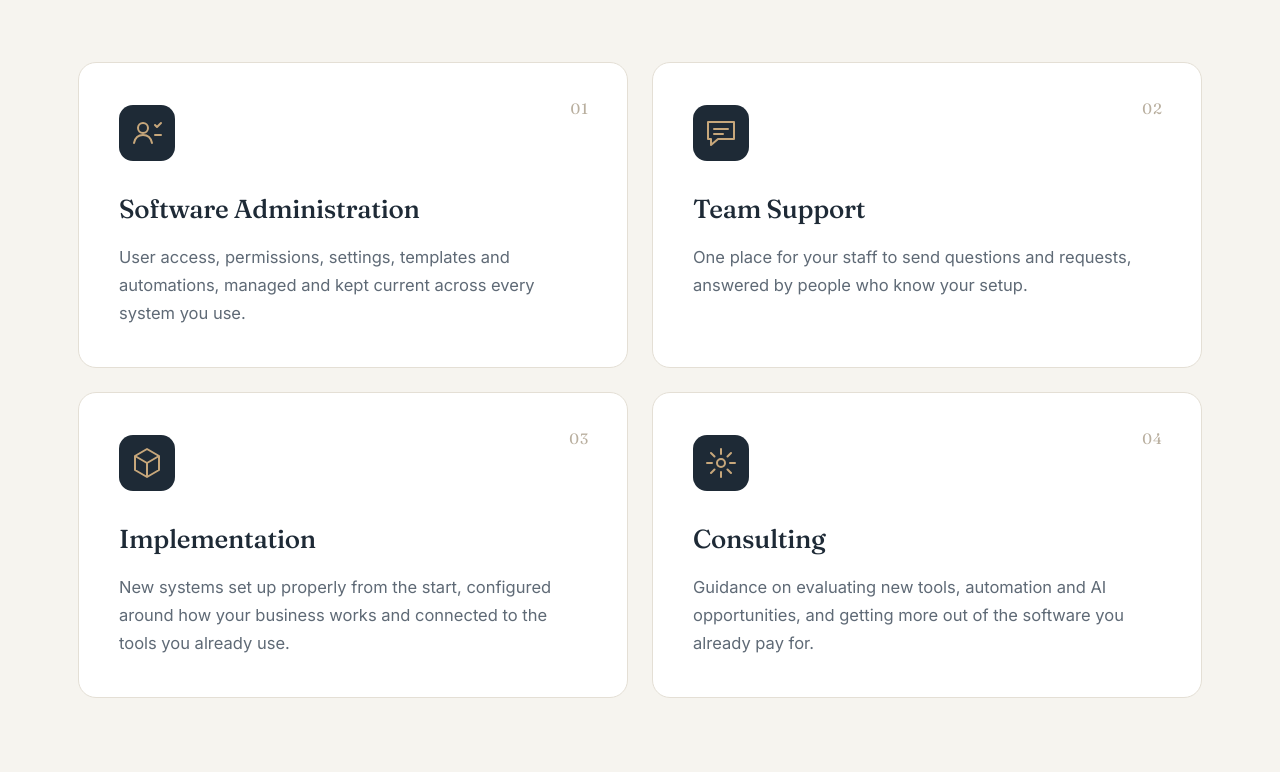
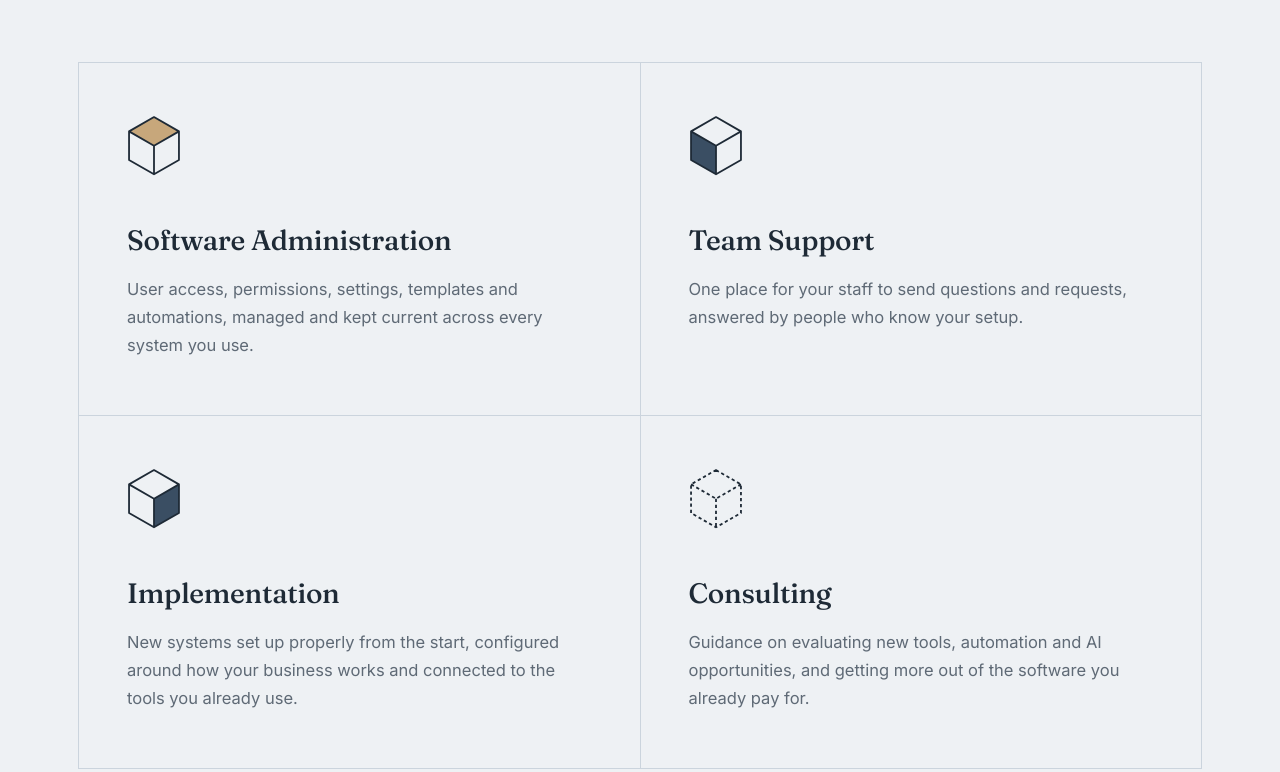
Before and after one commit to Software-Matters/website, a plain HTML site: page index.html in a window 1280 px wide. Shown: the part 1060-1832 px from the top of the page. Drawn offline with Linux system fonts and the light colour scheme.

Commit message:
v18: Services — cool gray-blue background, single panel with hairline cells, cube line icons, navy hover

```diff
--- a/index.html
+++ b/index.html
@@ -13,7 +13,7 @@
   --gold:#C7A77B; --gold-2:#E2CBA5;
   --navy:#1E2A36; --slate:#3A4E63;
   --ink:#121A23; --ink-2:#18222D; --line:#26323F;
-  --paper:#F6F4EF; --paper-2:#EDE9E1;
+  --paper:#EEF1F4; --paper-2:#EDE9E1;
   --text:#1B232C; --muted:#5F6A76; --muted-d:#9EA9B5;
   --serif:"Sora",system-ui,sans-serif;
   --heading:"Fraunces",Georgia,serif;
@@ -248,6 +248,28 @@ body.ready .scroll-cue{opacity:1}
 .who-card.partner .label{color:var(--gold)!important}
 .who-card.partner .deco use{fill:#fff!important}
 
+
+/* ===== Services v2: one panel, hairline cells, cube line marks ===== */
+.services{background:var(--paper)!important}
+.services::before{opacity:.35!important}
+.svc-panel{display:grid;grid-template-columns:1fr 1fr;border-top:1px solid #CBD4DD;border-left:1px solid #CBD4DD}
+.cell{position:relative;padding:52px 48px 56px;border-right:1px solid #CBD4DD;border-bottom:1px solid #CBD4DD;overflow:hidden;transition:color .45s var(--ease)}
+.cell::before{content:"";position:absolute;inset:0;background:var(--navy);transform:scaleY(0);transform-origin:bottom;transition:transform .55s var(--ease);z-index:0}
+.cell:hover::before{transform:scaleY(1)}
+.cell > *{position:relative;z-index:1}
+.cell .cm{width:54px;height:auto;margin-bottom:34px;overflow:visible;transition:transform .6s var(--ease)}
+.cell .cm .ln{fill:none;stroke:var(--navy);stroke-width:22;stroke-linejoin:round;transition:stroke .45s}
+.cell .cm .lit{fill:var(--slate);transition:fill .45s}
+.cell:first-child .cm .lit{fill:var(--gold)}
+.cell h3{font-family:var(--heading);font-weight:500;font-size:28px;letter-spacing:-.3px;color:var(--navy);margin-bottom:12px;transition:color .45s}
+.cell p{color:var(--muted);font-size:16.5px;line-height:1.7;max-width:440px;transition:color .45s}
+.cell:hover h3{color:#fff}
+.cell:hover p{color:var(--muted-d)}
+.cell:hover .cm{transform:translateY(-4px) rotate(-4deg)}
+.cell:hover .cm .ln{stroke:var(--gold)}
+.cell:hover .cm .lit{fill:var(--gold)}
+@media (max-width:900px){.svc-panel{grid-template-columns:1fr}.cell{padding:40px 30px 44px}}
+
 /* scroll reveal */
 .rv{opacity:0;transform:translateY(40px);transition:opacity 1s var(--ease),transform 1s var(--ease)}
 .rv.in{opacity:1;transform:none}
@@ -356,28 +378,24 @@ body.ready .scroll-cue{opacity:1}
       </div>
       <p class="rv d2">Ongoing care for the systems you already rely on, with support for whatever comes next.</p>
     </div>
-    <div class="svc-grid">
-      <article class="svc rv">
-        <span class="num">01</span>
-        <div class="ic"><svg viewBox="0 0 56 56"><rect width="56" height="56" rx="14" fill="#1E2A36"/><g fill="none" stroke="#C7A77B" stroke-width="2" stroke-linecap="round" stroke-linejoin="round"><circle cx="24" cy="23" r="5"/><path d="M15 38c1-5 4.6-8 9-8s8 3 9 8"/><path d="M36 20l2 2 4-4"/><path d="M36 30h6"/></g></svg></div>
+    <div class="svc-panel">
+      <article class="cell rv">
+        <svg class="cm" viewBox="170 125 660 750" aria-hidden="true"><polygon class="lit" points="500,150 805,325 500,500 195,325"/><path class="ln" d="M500 150 L805 325 L805 675 L500 850 L195 675 L195 325 Z M195 325 L500 500 L805 325 M500 500 L500 850"/></svg>
         <h3>Software Administration</h3>
         <p>User access, permissions, settings, templates and automations, managed and kept current across every system you use.</p>
       </article>
-      <article class="svc rv d1">
-        <span class="num">02</span>
-        <div class="ic"><svg viewBox="0 0 56 56"><rect width="56" height="56" rx="14" fill="#1E2A36"/><g fill="none" stroke="#C7A77B" stroke-width="2" stroke-linecap="round" stroke-linejoin="round"><path d="M15 17h26v17H25l-7 6v-6h-3z"/><path d="M21 24h14M21 29h9"/></g></svg></div>
+      <article class="cell rv d1">
+        <svg class="cm" viewBox="170 125 660 750" aria-hidden="true"><polygon class="lit" points="195,325 500,500 500,850 195,675"/><path class="ln" d="M500 150 L805 325 L805 675 L500 850 L195 675 L195 325 Z M195 325 L500 500 L805 325 M500 500 L500 850"/></svg>
         <h3>Team Support</h3>
         <p>One place for your staff to send questions and requests, answered by people who know your setup.</p>
       </article>
-      <article class="svc rv">
-        <span class="num">03</span>
-        <div class="ic"><svg viewBox="0 0 56 56"><rect width="56" height="56" rx="14" fill="#1E2A36"/><g fill="none" stroke="#C7A77B" stroke-width="2" stroke-linejoin="round"><path d="M28 14l12 7v14l-12 7-12-7V21z"/><path d="M16 21l12 7 12-7M28 28v14"/></g></svg></div>
+      <article class="cell rv">
+        <svg class="cm" viewBox="170 125 660 750" aria-hidden="true"><polygon class="lit" points="500,500 805,325 805,675 500,850"/><path class="ln" d="M500 150 L805 325 L805 675 L500 850 L195 675 L195 325 Z M195 325 L500 500 L805 325 M500 500 L500 850"/></svg>
         <h3>Implementation</h3>
         <p>New systems set up properly from the start, configured around how your business works and connected to the tools you already use.</p>
       </article>
-      <article class="svc rv d1">
-        <span class="num">04</span>
-        <div class="ic"><svg viewBox="0 0 56 56"><rect width="56" height="56" rx="14" fill="#1E2A36"/><g fill="none" stroke="#C7A77B" stroke-width="2" stroke-linecap="round" stroke-linejoin="round"><path d="M28 14v5M28 37v5M14 28h5M37 28h5M18 18l3.5 3.5M34.5 34.5L38 38M18 38l3.5-3.5M34.5 21.5L38 18"/><circle cx="28" cy="28" r="4"/></g></svg></div>
+      <article class="cell rv d1">
+        <svg class="cm" viewBox="170 125 660 750" aria-hidden="true"><path class="ln" d="M500 150 L805 325 L805 675 L500 850 L195 675 L195 325 Z M195 325 L500 500 L805 325 M500 500 L500 850" stroke-dasharray="40 34"/></svg>
         <h3>Consulting</h3>
         <p>Guidance on evaluating new tools, automation and AI opportunities, and getting more out of the software you already pay for.</p>
       </article>
```
